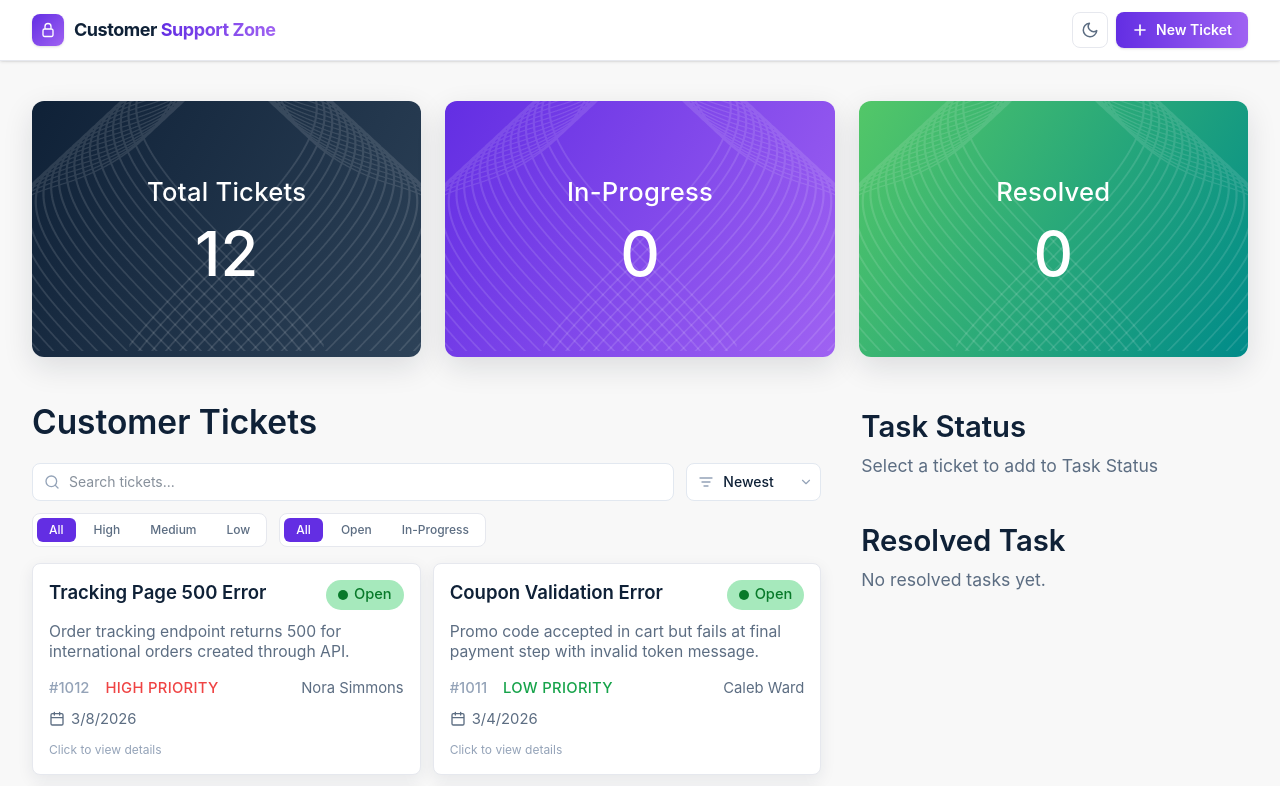
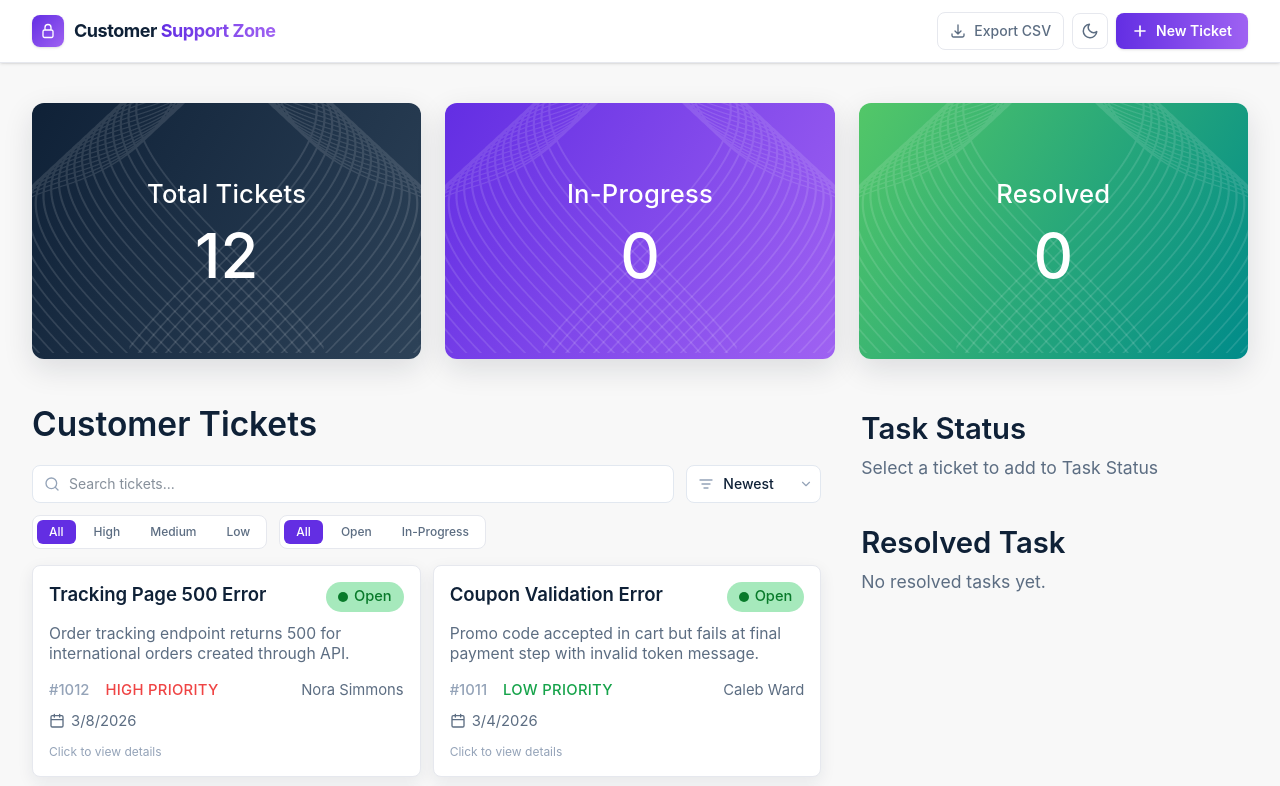
Before and after one commit to Shawon-Mahmud07/Customer-Support-Zone, a React (Vite) app: page / in a window 1280 px wide. Shown: the top 786 px of the page. Built offline with nearby package versions, Linux system fonts and the light colour scheme.

Commit message:
feat(Navbar): add CSV export button to Navbar for ticket export functionality

```diff
--- a/src/components/Navbar.jsx
+++ b/src/components/Navbar.jsx
@@ -1,4 +1,4 @@
-function Navbar({ onNewTicket, darkMode, onToggleDark }) {
+function Navbar({ onNewTicket, darkMode, onToggleDark, onExportCSV }) {
   return (
     <header
       className="sticky top-0 z-40 border-b shadow-sm"
@@ -39,6 +39,33 @@ function Navbar({ onNewTicket, darkMode, onToggleDark }) {
 
         {/* Right side */}
         <div className="flex items-center gap-2">
+          {/* Export CSV Button */}
+          <button
+            onClick={onExportCSV}
+            title="Export all tickets as CSV"
+            className="flex items-center gap-2 rounded-lg border px-3 py-2 text-sm font-medium transition hover:scale-[1.02]"
+            style={{
+              backgroundColor: "var(--filter-bg)",
+              borderColor: "var(--border-color)",
+              color: "var(--text-secondary)",
+            }}
+          >
+            <svg
+              xmlns="http://www.w3.org/2000/svg"
+              viewBox="0 0 24 24"
+              fill="none"
+              stroke="currentColor"
+              strokeWidth={2}
+              className="h-4 w-4"
+            >
+              <path
+                strokeLinecap="round"
+                strokeLinejoin="round"
+                d="M3 16.5v2.25A2.25 2.25 0 0 0 5.25 21h13.5A2.25 2.25 0 0 0 21 18.75V16.5M16.5 12 12 16.5m0 0L7.5 12m4.5 4.5V3"
+              />
+            </svg>
+            <span className="hidden sm:inline">Export CSV</span>
+          </button>
           {/* Dark Mode Toggle */}
           <button
             onClick={onToggleDark}
```
